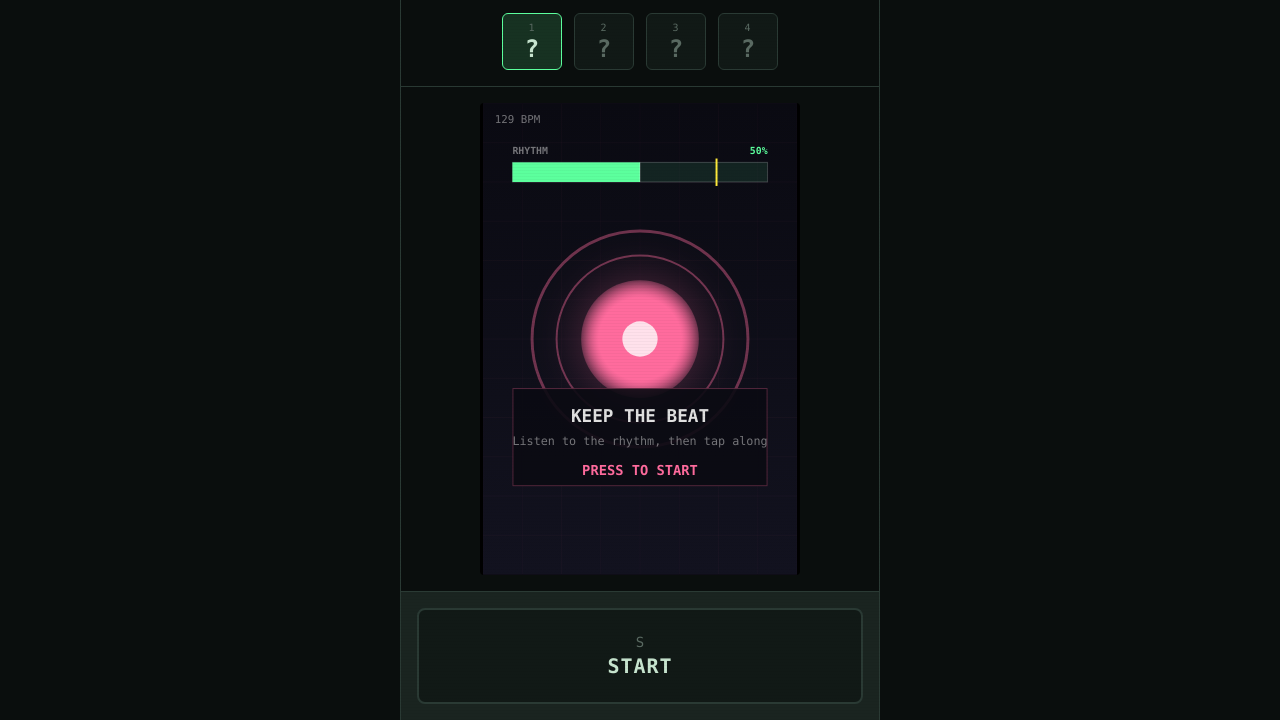
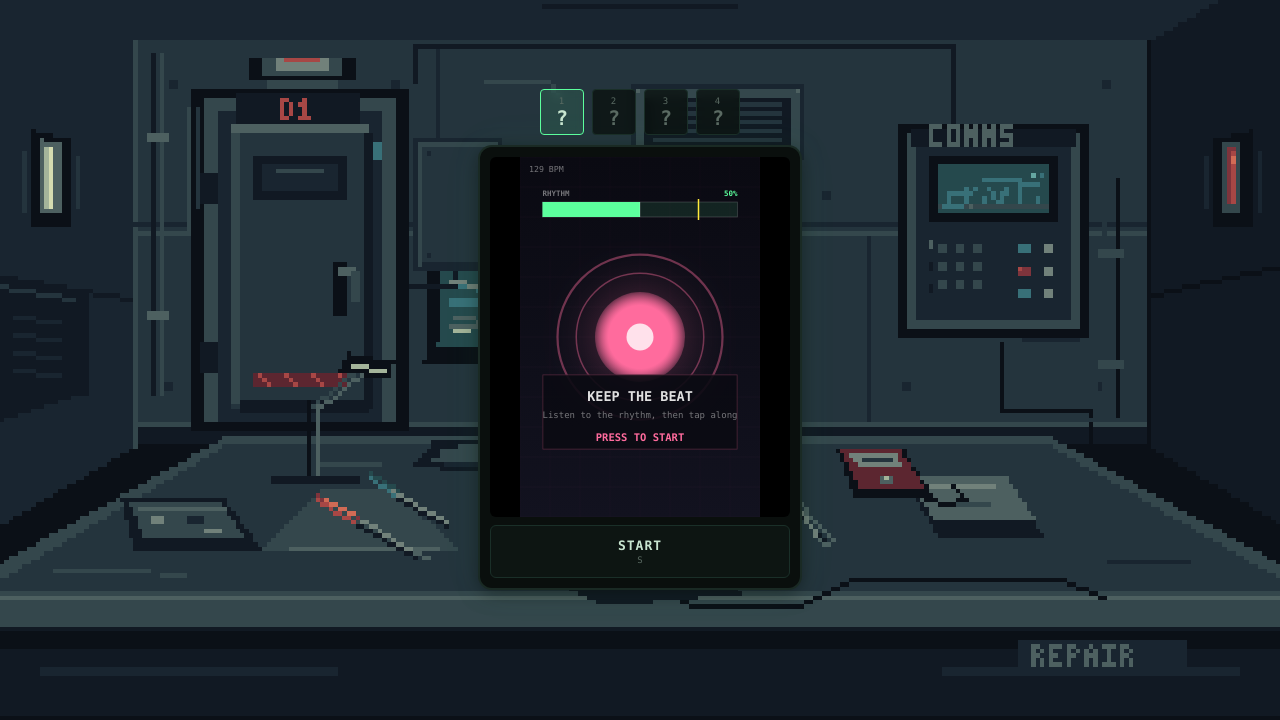
Before and after one commit to ramyarithm/guts-hackathon-team-50, a website built with Vite: page index.html in a window 1280 px wide. Shown: the part 80-800 px from the top of the page. Built offline with nearby package versions, Linux system fonts and the light colour scheme.

Commit message:
Added background images

```diff
--- a/index.html
+++ b/index.html
@@ -9,18 +9,22 @@
   </head>
   <body>
     <div id="app">
-      <!-- Header with game title and debug controls -->
+      <!-- Full-screen bunker background -->
+      <div id="scene-bg"></div>
+
+      <!-- Debug overlay (top) -->
       <header id="header">
         <h1>Please Hold</h1>
         <div id="debug-panel">
           <span class="debug-label">Debug:</span>
-          <!-- One button per registered game is generated by main.ts -->
           <div id="debug-games"></div>
           <span class="debug-label">PIN:</span>
           <span id="debug-pin" class="debug-pin">----</span>
         </div>
       </header>
 
+      <!-- Phone screen area - positioned over the phone in the background -->
+      <div id="phone-container">
         <!-- Stage progress indicator -->
         <nav id="stage-nav">
           <div class="stage" data-stage="C1"><span class="stage-num">1</span><span class="stage-digit">?</span></div>
@@ -29,26 +33,28 @@
           <div class="stage" data-stage="C4"><span class="stage-num">4</span><span class="stage-digit">?</span></div>
         </nav>
 
-      <!-- Main game area -->
-      <main id="game-area">
+        <!-- Phone frame -->
+        <div id="phone-frame">
+          <!-- Game canvas -->
           <div id="minigame-root"></div>
-      </main>
 
-      <!-- Control buttons -->
-      <footer id="controls">
+          <!-- Control buttons inside phone -->
+          <div id="controls">
             <button id="btn-left" type="button" class="control-btn">
-          <span class="key-hint">← A</span>
               <span class="label">Left</span>
+              <span class="key-hint">A</span>
             </button>
             <button id="btn-right" type="button" class="control-btn">
               <span class="label">Right</span>
-          <span class="key-hint">D →</span>
+              <span class="key-hint">D</span>
             </button>
             <button id="btn-single" type="button" class="control-btn control-btn--single">
+              <span class="label">Action</span>
               <span class="key-hint">S</span>
-          <span class="label">Action</span>
             </button>
-      </footer>
+          </div>
+        </div>
+      </div>
     </div>
     <script type="module" src="/src/main.ts"></script>
   </body>
--- a/src/main.ts
+++ b/src/main.ts
@@ -151,6 +151,7 @@ const elements = {
   controls: document.getElementById('controls') as HTMLElement,
   stages: document.querySelectorAll('.stage') as NodeListOf<HTMLDivElement>,
   minigameRoot: document.getElementById('minigame-root') as HTMLDivElement,
+  sceneBg: document.getElementById('scene-bg') as HTMLDivElement,
 };
 
 // ---- UI Updates ----
@@ -171,6 +172,14 @@ function updateControlLabels(labels: ControlLabels): void {
 
 function updateStageDisplay(): void {
   const stageIndex = STAGES.indexOf(state.currentStage);
+
+  // Update background based on stage
+  elements.sceneBg.classList.remove('stage-c1', 'stage-c2', 'stage-c3', 'stage-c4', 'stage-pin');
+  if (state.phase === 'PIN_ENTRY') {
+    elements.sceneBg.classList.add('stage-pin');
+  } else {
+    elements.sceneBg.classList.add(`stage-${state.currentStage.toLowerCase()}`);
+  }
 
   elements.stages.forEach((el, i) => {
     const stageId = STAGES[i];
--- a/src/style.css
+++ b/src/style.css
@@ -1,26 +1,26 @@
-/* Please Hold - Game UI Styles */
+/* Dead Signal Theme - Immersive Bunker UI */
 
 :root {
-  /* Dark theme - bunker/terminal aesthetic */
-  --bg-dark: #0a0e0d;
-  --bg-panel: #111916;
-  --bg-panel-light: #1a2420;
-  --border: #2a3a34;
-  --border-light: #3a4a44;
+  --font-mono: "ui-monospace", Menlo, Consolas, "Courier New", monospace;
+  --font-sans: system-ui, -apple-system, sans-serif;
+
+  --bg-dark: #04080a;
+  --bg-panel: #0a1210;
+  --bg-panel-light: #0f1a16;
+
+  --border: #1a2f28;
+  --border-light: #2a4a3a;
 
   --text: #8fa89a;
+  --text-dim: #5a6a62;
   --text-bright: #c8e6d0;
-  --text-dim: #5a6a62;
 
   --accent: #5cff9d;
   --accent-dim: rgba(92, 255, 157, 0.3);
-  --accent-glow: rgba(92, 255, 157, 0.15);
+  --accent-glow: rgba(92, 255, 157, 0.08);
 
   --danger: #ff6b57;
-  --warning: #ffb347;
-
-  --font-mono: "ui-monospace", Menlo, Consolas, "Courier New", monospace;
-  --font-sans: system-ui, -apple-system, sans-serif;
+  --danger-dim: rgba(255, 107, 87, 0.3);
 }
 
 * {
@@ -34,17 +34,15 @@ html, body {
   background: var(--bg-dark);
   color: var(--text);
   font-family: var(--font-sans);
+  overflow: hidden;
 }
 
 #app {
+  position: relative;
+  width: 100%;
+  height: 100vh;
   display: flex;
   flex-direction: column;
-  height: 100vh;
-  max-width: 480px;
-  margin: 0 auto;
-  background: var(--bg-panel);
-  border-left: 1px solid var(--border);
-  border-right: 1px solid var(--border);
 }
 
 #app:not(.ready) {
@@ -55,20 +53,66 @@ html, body {
   visibility: visible;
 }
 
-/* Header */
+/* ============================================
+   SCENE BACKGROUND
+   ============================================ */
+
+#scene-bg {
+  position: absolute;
+  inset: 0;
+  background-color: var(--bg-dark);
+  background-size: cover;
+  background-position: center;
+  background-repeat: no-repeat;
+  z-index: 0;
+  /* Pixel art - keep crisp when scaled */
+  image-rendering: pixelated;
+  image-rendering: crisp-edges;
+  /* Default to level 1 */
+  background-image: url('/assets/scenes/dead_signal_bunker_after_level1.png');
+}
+
+/* Stage-specific backgrounds */
+#scene-bg.stage-c1 {
+  background-image: url('/assets/scenes/dead_signal_bunker_after_level1.png');
+}
+
+#scene-bg.stage-c2 {
+  background-image: url('/assets/scenes/dead_signal_bunker_after_level2.png');
+}
+
+#scene-bg.stage-c3 {
+  background-image: url('/assets/scenes/dead_signal_bunker_after_level3_balanced_red_lamp.png');
+}
+
+#scene-bg.stage-c4 {
+  background-image: url('/assets/scenes/dead_signal_bunker_after_level4_pin_closed_two_buttons.png');
+}
+
+#scene-bg.stage-pin {
+  background-image: url('/assets/scenes/dead_signal_bunker_after_level4_vault_dial.png');
+}
+
+/* ============================================
+   DEBUG HEADER (floating overlay)
+   ============================================ */
+
 #header {
+  position: relative;
+  z-index: 100;
   display: flex;
   justify-content: space-between;
   align-items: center;
-  padding: 12px 16px;
-  background: var(--bg-panel-light);
+  padding: 8px 12px;
+  background: rgba(10, 18, 16, 0.85);
   border-bottom: 1px solid var(--border);
+  backdrop-filter: blur(4px);
 }
 
 #header h1 {
   margin: 0;
   font-family: var(--font-mono);
-  font-size: 18px;
+  font-size: 14px;
   font-weight: 600;
   color: var(--accent);
   letter-spacing: 1px;
@@ -78,22 +122,23 @@ html, body {
 #debug-panel {
   display: flex;
   align-items: center;
-  gap: 8px;
+  gap: 6px;
+  flex-wrap: wrap;
 }
 
 #debug-games {
   display: flex;
+  gap: 4px;
   flex-wrap: wrap;
-  gap: 6px;
 }
 
 .debug-btn.not-ready {
-  opacity: 0.5;
+  opacity: 0.4;
   border-style: dashed;
 }
 
 .debug-label {
-  font-size: 11px;
+  font-size: 10px;
   color: var(--text-dim);
   text-transform: uppercase;
   letter-spacing: 0.5px;
@@ -101,41 +146,20 @@ html, body {
 
 .debug-pin {
   font-family: var(--font-mono);
-  font-size: 14px;
+  font-size: 12px;
   font-weight: bold;
   color: var(--accent);
   letter-spacing: 2px;
-  padding: 2px 8px;
+  padding: 2px 6px;
   background: var(--accent-glow);
   border: 1px solid var(--accent-dim);
   border-radius: 4px;
 }
 
-#toggle-game {
-  font-family: var(--font-mono);
-  font-size: 11px;
-  padding: 4px 10px;
-  background: var(--accent-glow);
-  border: 1px solid var(--accent-dim);
-  border-radius: 4px;
-  color: var(--accent);
-  cursor: pointer;
-  transition: all 0.15s ease;
-}
-
-#toggle-game:hover {
-  background: var(--accent-dim);
-  border-color: var(--accent);
-}
-
-#toggle-game:active {
-  transform: scale(0.97);
-}
-
 .debug-btn {
   font-family: var(--font-mono);
-  font-size: 11px;
-  padding: 4px 10px;
+  font-size: 10px;
+  padding: 3px 8px;
   background: transparent;
   border: 1px solid var(--border);
   border-radius: 4px;
@@ -150,41 +174,51 @@ html, body {
 }
 
 .debug-btn.active {
-  background: var(--accent-glow);
   border-color: var(--accent);
   color: var(--accent);
+  background: var(--accent-glow);
 }
 
-.debug-btn:active {
-  transform: scale(0.97);
+/* ============================================
+   PHONE CONTAINER (centered game area)
+   ============================================ */
+
+#phone-container {
+  position: relative;
+  z-index: 10;
+  flex: 1;
+  display: flex;
+  flex-direction: column;
+  align-items: center;
+  justify-content: center;
+  padding: 16px;
 }
 
-/* Stage Navigation */
+/* Stage progress - compact bar above game */
 #stage-nav {
   display: flex;
   justify-content: center;
-  gap: 12px;
-  padding: 16px;
-  background: var(--bg-dark);
-  border-bottom: 1px solid var(--border);
+  gap: 8px;
+  margin-bottom: 8px;
 }
 
 .stage {
   display: flex;
   flex-direction: column;
   align-items: center;
-  gap: 4px;
-  padding: 8px 16px;
-  background: var(--bg-panel);
+  gap: 2px;
+  padding: 4px 10px;
+  background: rgba(10, 18, 16, 0.8);
   border: 1px solid var(--border);
-  border-radius: 6px;
-  min-width: 60px;
+  border-radius: 4px;
+  min-width: 44px;
   transition: all 0.2s ease;
+  backdrop-filter: blur(4px);
 }
 
 .stage.active {
   border-color: var(--accent);
-  background: var(--accent-glow);
+  background: rgba(92, 255, 157, 0.1);
 }
 
 .stage.completed {
@@ -197,7 +231,7 @@ html, body {
 
 .stage-num {
   font-family: var(--font-mono);
-  font-size: 10px;
+  font-size: 9px;
   color: var(--text-dim);
   text-transform: uppercase;
   letter-spacing: 1px;
@@ -205,7 +239,7 @@ html, body {
 
 .stage-digit {
   font-family: var(--font-mono);
-  font-size: 24px;
+  font-size: 18px;
   font-weight: 700;
   color: var(--text-dim);
   line-height: 1;
@@ -215,24 +249,25 @@ html, body {
   color: var(--text-bright);
 }
 
-/* Main Game Area */
-#game-area {
-  flex: 1;
+/* Phone frame - contains game and controls */
+#phone-frame {
   display: flex;
   flex-direction: column;
-  align-items: center;
-  justify-content: center;
-  padding: 16px;
-  overflow: hidden;
-  background: var(--bg-dark);
+  background: #0a0f0d;
+  border-radius: 12px;
+  padding: 8px;
+  box-shadow:
+    0 0 0 2px #1a2a24,
+    0 4px 20px rgba(0, 0, 0, 0.5),
+    0 0 40px rgba(92, 255, 157, 0.08);
 }
 
+/* Game canvas */
 #minigame-root {
-  width: 100%;
-  max-width: 320px;
-  aspect-ratio: 320 / 480;
+  width: 280px;
+  height: 320px;
   background: #000;
-  border-radius: 4px;
+  border-radius: 6px;
   overflow: hidden;
 }
 
@@ -242,13 +277,15 @@ html, body {
   height: 100%;
 }
 
-/* Control Buttons */
+/* ============================================
+   CONTROL BUTTONS (inside phone)
+   ============================================ */
+
 #controls {
   display: flex;
-  gap: 16px;
-  padding: 16px;
-  background: var(--bg-panel-light);
-  border-top: 1px solid var(--border);
+  justify-content: center;
+  gap: 8px;
+  padding: 8px 0 0 0;
 }
 
 .control-btn {
@@ -256,11 +293,12 @@ html, body {
   display: flex;
   flex-direction: column;
   align-items: center;
-  gap: 4px;
-  padding: 16px 12px;
-  background: var(--bg-panel);
-  border: 2px solid var(--border);
-  border-radius: 8px;
+  justify-content: center;
+  gap: 2px;
+  padding: 10px 8px;
+  background: #0d1512;
+  border: 1px solid var(--border);
+  border-radius: 6px;
   cursor: pointer;
   transition: all 0.1s ease;
   user-select: none;
@@ -270,14 +308,14 @@ html, body {
 
 .control-btn:hover {
   border-color: var(--border-light);
-  background: var(--bg-panel-light);
+  background: #101a16;
 }
 
 .control-btn:active,
 .control-btn.pressed {
   border-color: var(--accent);
   background: var(--accent-glow);
-  transform: scale(0.98);
+  transform: scale(0.97);
 }
 
 .control-btn.disabled {
@@ -288,13 +326,13 @@ html, body {
 .control-btn.disabled:hover,
 .control-btn.disabled:active {
   border-color: var(--border);
-  background: var(--bg-panel);
+  background: #0d1512;
   transform: none;
 }
 
 .control-btn .label {
   font-family: var(--font-mono);
-  font-size: 16px;
+  font-size: 12px;
   font-weight: 600;
   color: var(--text-bright);
   text-transform: uppercase;
@@ -303,7 +341,7 @@ html, body {
 
 .control-btn .key-hint {
   font-family: var(--font-mono);
-  font-size: 11px;
+  font-size: 9px;
   color: var(--text-dim);
 }
 
@@ -326,109 +364,55 @@ html, body {
 }
 
 .control-btn--single {
-  width: 100%;
-  max-width: none;
-  padding: 24px 48px;
+  flex: 1;
+  padding: 12px 8px;
 }
 
 .control-btn--single .label {
-  font-size: 20px;
-}
-
-.control-btn--single .key-hint {
   font-size: 14px;
 }
 
-/* Status messages */
-#status {
-  text-align: center;
-  padding: 8px;
-  font-family: var(--font-mono);
-  font-size: 12px;
-  color: var(--text-dim);
-  background: var(--bg-dark);
+/* ============================================
+   RESPONSIVE ADJUSTMENTS
+   ============================================ */
+
+@media (min-width: 400px) {
+  #phone-frame {
+    padding: 10px;
   }
 
-#status.success {
-  color: var(--accent);
+  #minigame-root {
+    width: 300px;
+    height: 340px;
   }
 
-#status.error {
-  color: var(--danger);
+  .control-btn {
+    padding: 12px 10px;
   }
 
-/* Game info overlay */
-.game-info {
-  position: absolute;
-  top: 8px;
-  left: 8px;
-  font-family: var(--font-mono);
-  font-size: 10px;
-  color: var(--text-dim);
-  background: rgba(0, 0, 0, 0.6);
-  padding: 4px 8px;
-  border-radius: 4px;
+  .control-btn .label {
+    font-size: 13px;
+  }
 }
 
-/* Responsive adjustments */
-@media (max-height: 700px) {
-  #header {
-    padding: 8px 12px;
-  }
-
-  #header h1 {
-    font-size: 14px;
+@media (min-height: 700px) {
+  #phone-container {
+    padding: 24px;
   }
 
   #stage-nav {
-    padding: 12px;
-    gap: 8px;
+    margin-bottom: 12px;
   }
 
   .stage {
     padding: 6px 12px;
-    min-width: 50px;
   }
 
   .stage-digit {
     font-size: 20px;
   }
 
-  #game-area {
-    padding: 8px;
-  }
-
-  #controls {
-    padding: 12px;
-    gap: 12px;
-  }
-
-  .control-btn {
-    padding: 12px 10px;
+  #minigame-root {
+    height: 360px;
   }
 }
-
-/* Focus styles for accessibility */
-button:focus-visible {
-  outline: 2px solid var(--accent);
-  outline-offset: 2px;
-}
-
-/* Scanline effect for retro feel (optional) */
-#game-area::after {
-  content: '';
-  position: absolute;
-  top: 0;
-  left: 0;
-  right: 0;
-  bottom: 0;
-  pointer-events: none;
-  background: repeating-linear-gradient(
-    0deg,
-    rgba(0, 0, 0, 0.1) 0px,
-    rgba(0, 0, 0, 0.1) 1px,
-    transparent 1px,
-    transparent 3px
-  );
-  opacity: 0.3;
-}
```
Lines whose indentation alone changed are shown as unchanged.
